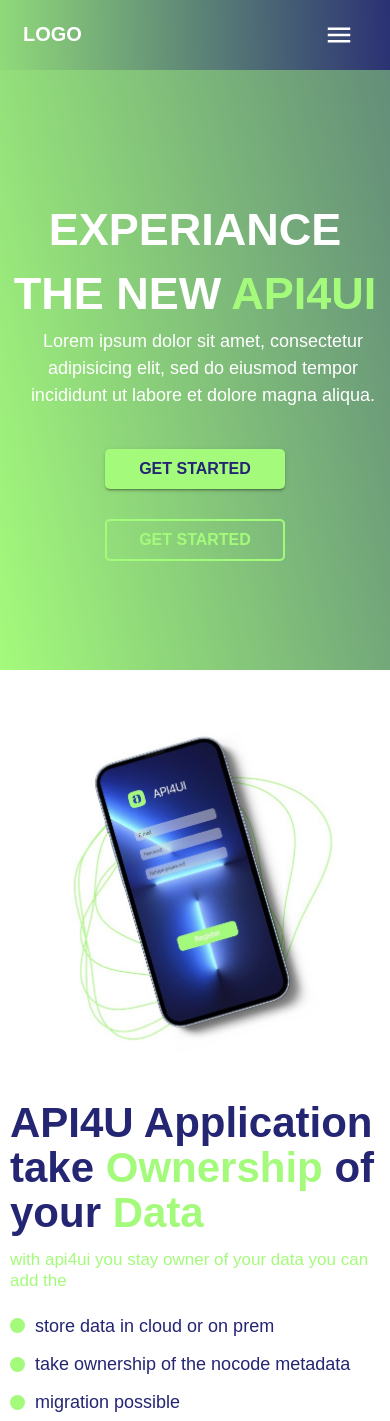
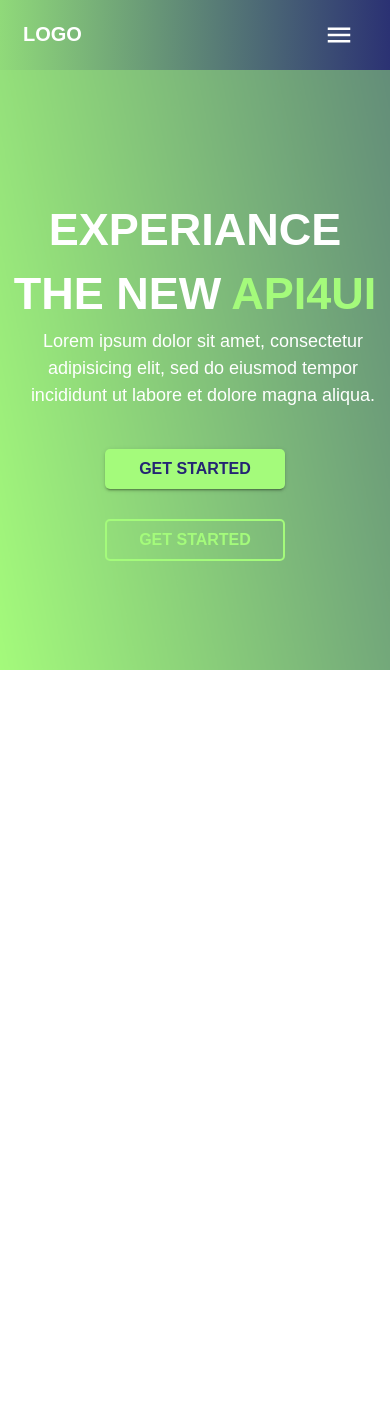
Before and after one commit to rjgohar/m4ui, a React (Create React App) app: page / in a window 390 px wide. After the commit the page ends 844 px from the top, so only its background shows below. Built offline with nearby package versions, Linux system fonts and the light colour scheme.

Commit message:
mobile section complete

```diff
--- a/src/pages/home/index.js
+++ b/src/pages/home/index.js
@@ -9,7 +9,6 @@ export default function Home() {
   return (
     <div>
       <HeadSection />
-      <ApplicationSection />
     </div>
   );
 }
```
